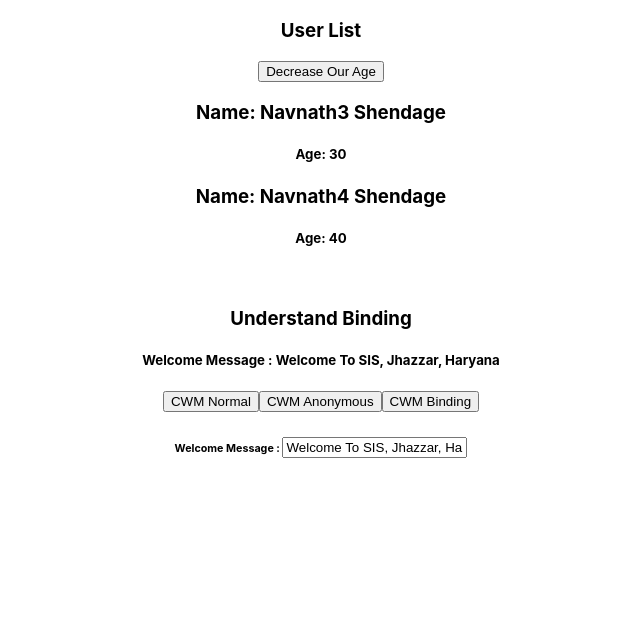
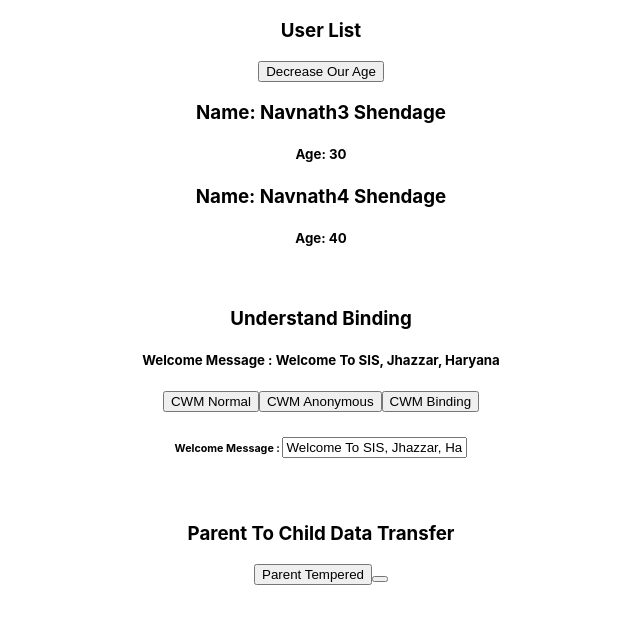
Before and after one commit to ndshendage/react-app, a React (Create React App) app: page / in a window 1280 px wide. Shown: the top 624 px of the page, without its empty margins (319-959 px from the left). Built offline with nearby package versions, Linux system fonts and the light colour scheme.

Commit message:
child parent communication flow

```diff
--- a/src/App.js
+++ b/src/App.js
@@ -3,8 +3,22 @@ import logo1 from './logo.svg';
 import './App.css';
 import Users from './users/Users';
 import Binding from './bindings/Binding';
+import Parent from './components/childParent/Parent';
 
 class App extends Component {
+  state = {
+    btnName: 'From Child',
+    title: 'Parent To Child Data Transfer'
+  }
+
+  changeBtnNameTitle = (title) => {
+    console.log('will change changeBtnNameTitle');
+    this.setState({
+      btnName: 'Changed To Parent',
+      title: title
+    })
+  }
+
   render() {
     return (
       <div className="App">
@@ -15,6 +29,13 @@ class App extends Component {
         <br/>
         <h3> Understand Binding</h3>
         <Binding/>
+
+        {
+          // understanding the data transfer from parent to child
+        }
+        <br />
+        <h3>{this.state.title}</h3>
+        <Parent btnName={this.state.btnName} changeBtnNameTitle={this.changeBtnNameTitle.bind(this, 'From Child To Parent')}/>
       </div>
     );
   }
--- /dev/null
+++ b/src/components/childParent/Child.js
@@ -0,0 +1,13 @@
+import React from 'react';
+
+const Child = (props) => {
+  console.log(props);
+  return(
+    <div>
+      <button onClick={props.changeBtnNameTitle}> {props.btnName}</button>
+      <button onClick={props.changeBtnNameTitle}> {props.title}</button>
+    </div>
+  )
+}
+
+export default Child;
--- /dev/null
+++ b/src/components/childParent/Parent.js
@@ -0,0 +1,10 @@
+import React from 'react';
+import Child from './Child';
+
+const Parent = (props) => {
+  return(
+    <Child {...props} btnName='Parent Tempered'/>
+  )
+}
+
+export default Parent;
```
